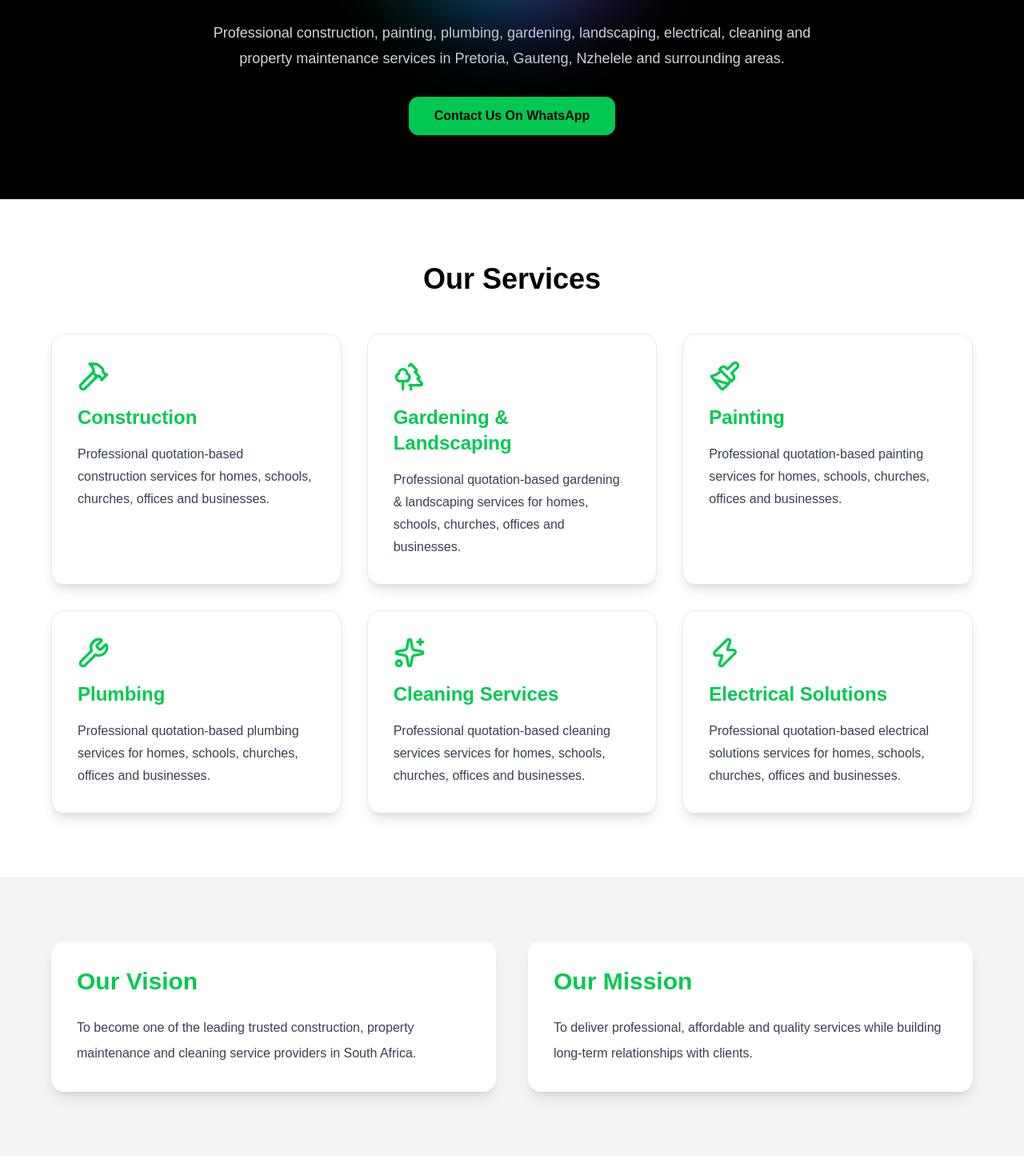
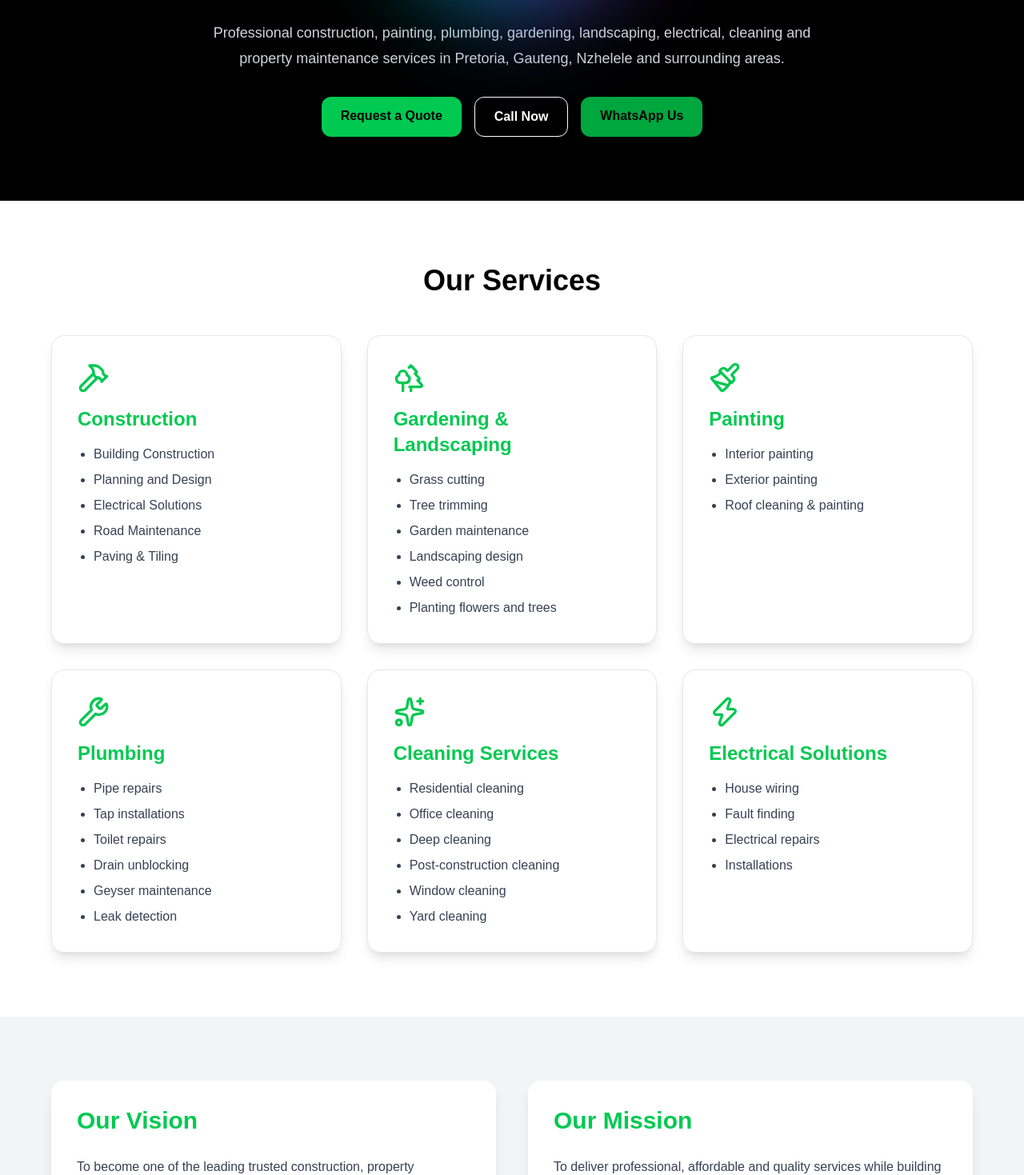
Before and after one commit to zwivhuyalalumbe-ai/zwamashango-projects, a Next.js app: page / in a window 1280 px wide. Shown: the part 505-1974 px from the top of the page at 80% size. Built offline with nearby package versions, Linux system fonts and the light colour scheme.

Commit message:
Add CTAs and website improvements

```diff
--- a/app/page.tsx
+++ b/app/page.tsx
@@ -67,6 +67,20 @@ export default function Home() {
 
           {/* DESKTOP MENU */}
           <div className="hidden md:flex gap-8 text-sm font-medium">
+
+            <a
+             href="#contact"
+           className="bg-green-500 text-black px-4 py-1 rounded-lg font-bold"
+          >
+            Request a Quote
+          </a>
+
+          <a
+          href="tel:0766208922"
+          className="border border-green-400 px-4 py-1 rounded-lg"
+>
+          Call Now
+          </a>
 
             <a href="#home" className="hover:text-green-400 transition">
               Home
@@ -141,6 +155,30 @@ export default function Home() {
             >
               Contact
             </a>
+
+            <a
+          href="#contact"
+          className="block bg-green-500 text-black px-4 py-2 rounded-lg font-bold"
+          onClick={() => setMenuOpen(false)}
+        >
+          Request a Quote
+        </a>
+
+        <a
+          href="tel:0766208922"
+          className="block border border-green-400 px-4 py-2 rounded-lg"
+          onClick={() => setMenuOpen(false)}
+        >
+          Call Now
+        </a>
+
+        <a
+          href="https://wa.me/27766208922"
+          target="_blank"
+          className="block bg-green-600 text-black px-4 py-2 rounded-lg font-bold"
+        >
+          WhatsApp Us
+        </a>
           </div>
         )}
       </nav>
@@ -178,20 +216,36 @@ export default function Home() {
           Gauteng, Nzhelele and surrounding areas.
         </p>
 
+
+        <div className="mt-8 flex flex-wrap justify-center gap-4">
+
+        <a
+          href="#contact"
+          className="bg-green-500 text-black font-bold py-3 px-6 rounded-xl hover:scale-105 transition"
+        >
+          Request a Quote
+        </a>
+
+        <a
+          href="tel:0766208922"
+          className="border border-white text-white font-bold py-3 px-6 rounded-xl"
+        >
+          Call Now
+        </a>
+
         <a
           href="https://wa.me/27766208922"
           target="_blank"
-          className="inline-block mt-8 bg-green-500 hover:bg-green-600 hover:scale-105 text-black font-bold py-3 px-8 rounded-xl transition"
+          className="bg-green-600 text-black font-bold py-3 px-6 rounded-xl"
         >
-          Contact Us On WhatsApp
+          WhatsApp Us
         </a>
+
+      </div>
       </section>
 
      {/* SERVICES */}
-      <section
-        id="services"
-        className="py-20 px-6"
-      >
+<section id="services" className="py-20 px-6">
   <h2 className="text-4xl font-bold text-center mb-12">
     Our Services
   </h2>
@@ -203,7 +257,6 @@ export default function Home() {
         key={service.title}
         className="border border-gray-200 rounded-2xl p-8 shadow-lg hover:scale-105 hover:shadow-2xl transition duration-300"
       >
-
         <div className="text-green-500 mb-4">
           {service.icon}
         </div>
@@ -212,12 +265,68 @@ export default function Home() {
           {service.title}
         </h3>
 
-              <p className="text-gray-700 leading-7 break-words">
-                Professional quotation-based{" "}
-                {service.title.toLowerCase()} services
-                for homes, schools, churches, offices
-                and businesses.
-              </p>
+        {/* BULLET LIST STYLE */}
+        <ul className="list-disc pl-5 space-y-2 text-gray-700">
+          {service.title === "Construction" && (
+            <>
+              <li>Building Construction</li>
+              <li>Planning and Design</li>
+              <li>Electrical Solutions</li>
+              <li>Road Maintenance</li>
+              <li>Paving & Tiling</li>
+            </>
+          )}
+
+          {service.title === "Gardening & Landscaping" && (
+            <>
+              <li>Grass cutting</li>
+              <li>Tree trimming</li>
+              <li>Garden maintenance</li>
+              <li>Landscaping design</li>
+              <li>Weed control</li>
+              <li>Planting flowers and trees</li>
+            </>
+          )}
+
+          {service.title === "Painting" && (
+            <>
+              <li>Interior painting</li>
+              <li>Exterior painting</li>
+              <li>Roof cleaning & painting</li>
+            </>
+          )}
+
+          {service.title === "Plumbing" && (
+            <>
+              <li>Pipe repairs</li>
+              <li>Tap installations</li>
+              <li>Toilet repairs</li>
+              <li>Drain unblocking</li>
+              <li>Geyser maintenance</li>
+              <li>Leak detection</li>
+            </>
+          )}
+
+          {service.title === "Cleaning Services" && (
+            <>
+              <li>Residential cleaning</li>
+              <li>Office cleaning</li>
+              <li>Deep cleaning</li>
+              <li>Post-construction cleaning</li>
+              <li>Window cleaning</li>
+              <li>Yard cleaning</li>
+            </>
+          )}
+
+          {service.title === "Electrical Solutions" && (
+            <>
+              <li>House wiring</li>
+              <li>Fault finding</li>
+              <li>Electrical repairs</li>
+              <li>Installations</li>
+            </>
+          )}
+        </ul>
       </div>
     ))}
   </div>
```
Lines whose indentation alone changed are shown as unchanged.
